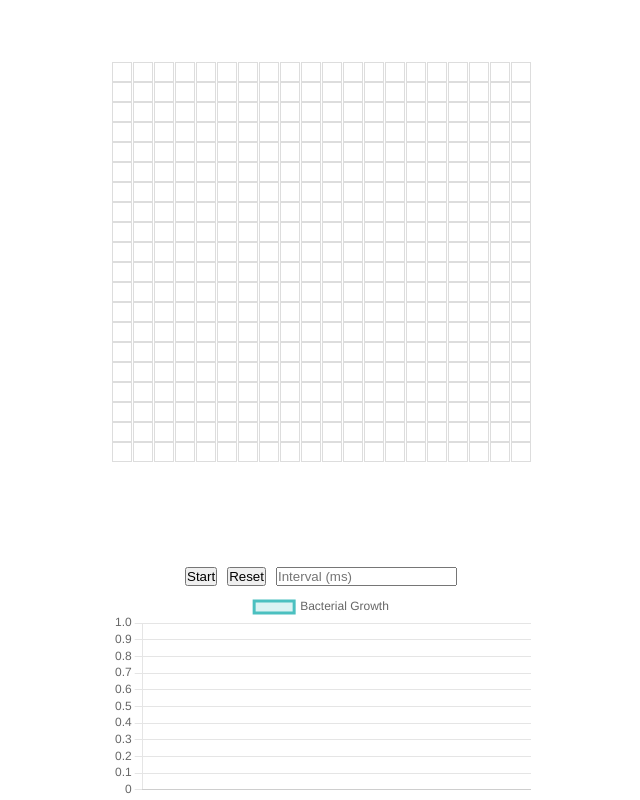
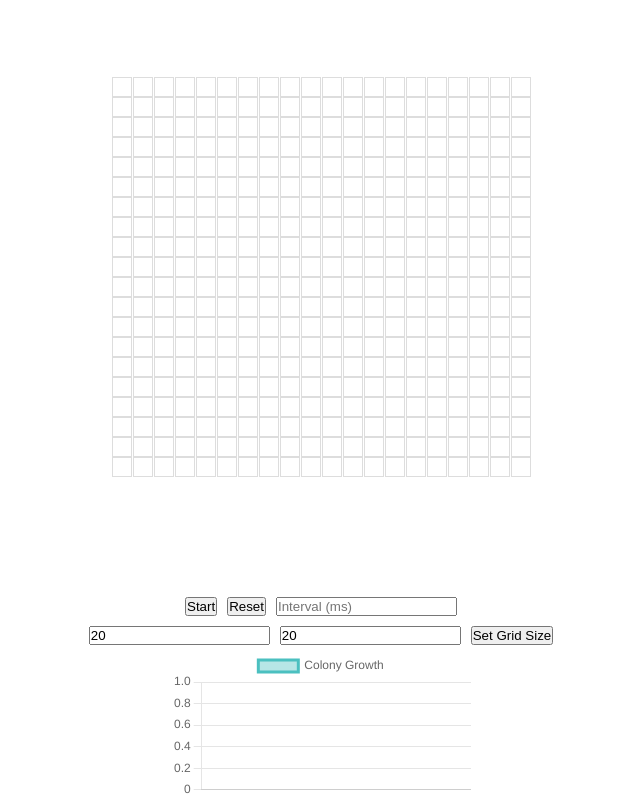
Before and after one commit to marsh-design/cell-growth-simulation, a React (Create React App) app: page / in a window 1280 px wide. Shown: the whole page, without its empty margins (319-959 px from the left). Built offline with nearby package versions, Linux system fonts and the light colour scheme.

Commit message:
commit with first two bonus features

```diff
--- a/src/App.tsx
+++ b/src/App.tsx
@@ -36,9 +36,9 @@ const App: React.FC = () => {
   const resetSimulation = () => {
     if (intervalId) clearInterval(intervalId);
     setGrid(Array.from({ length: 20 }, () => Array(20).fill(false)));
-    setIsRunning(false);
     setGrowthData([]);
     setLabels([]);
+    setIsRunning(false);
   };
 
   const handleSetInterval = (newInterval: number) => {
@@ -58,6 +58,10 @@ const App: React.FC = () => {
     }
   };
 
+  const setGridSize = (rows: number, cols: number) => {
+    setGrid(Array.from({ length: rows }, () => Array(cols).fill(false)));
+  };
+
   return (
     <div className="App">
       <Grid grid={grid} setGrid={setGrid} />
@@ -66,6 +70,7 @@ const App: React.FC = () => {
         resetSimulation={resetSimulation}
         setTimeInterval={handleSetInterval}
         isRunning={isRunning}
+        setGridSize={setGridSize}
       />
       <GrowthChart data={growthData} labels={labels} />
     </div>
--- a/src/components/Controls.tsx
+++ b/src/components/Controls.tsx
@@ -1,19 +1,32 @@
 // src/components/Controls.tsx
-import React from 'react';
+import React, { useState } from 'react';
 
 interface ControlsProps {
   startPauseSimulation: () => void;
   resetSimulation: () => void;
   setTimeInterval: (interval: number) => void;
   isRunning: boolean;
+  setGridSize: (rows: number, cols: number) => void;
 }
 
-const Controls: React.FC<ControlsProps> = ({ startPauseSimulation, resetSimulation, setTimeInterval, isRunning }) => {
+const Controls: React.FC<ControlsProps> = ({ startPauseSimulation, resetSimulation, setTimeInterval, isRunning, setGridSize }) => {
+  const [rows, setRows] = useState<number>(20);
+  const [cols, setCols] = useState<number>(20);
+
+  const handleGridSizeChange = () => {
+    setGridSize(rows, cols);
+  };
+
   return (
     <div className="controls">
       <button onClick={startPauseSimulation}>{isRunning ? 'Pause' : 'Start'}</button>
       <button onClick={resetSimulation}>Reset</button>
       <input type="number" onChange={(e) => setTimeInterval(Number(e.target.value))} placeholder="Interval (ms)" />
+      <div>
+        <input type="number" value={rows} onChange={(e) => setRows(Number(e.target.value))} placeholder="Rows" />
+        <input type="number" value={cols} onChange={(e) => setCols(Number(e.target.value))} placeholder="Cols" />
+        <button onClick={handleGridSizeChange}>Set Grid Size</button>
+      </div>
     </div>
   );
 };
--- a/src/components/GrowthChart.tsx
+++ b/src/components/GrowthChart.tsx
@@ -1,9 +1,9 @@
 // src/components/GrowthChart.tsx
-import { CategoryScale, Chart as ChartJS, Legend, LineElement, LinearScale, PointElement, Title, Tooltip } from 'chart.js';
+import { CategoryScale, Chart, Legend, LineElement, LinearScale, PointElement, Title, Tooltip } from 'chart.js';
 import React from 'react';
 import { Line } from 'react-chartjs-2';
 
-ChartJS.register(CategoryScale, LinearScale, PointElement, LineElement, Title, Tooltip, Legend);
+Chart.register(LineElement, PointElement, LinearScale, CategoryScale, Title, Tooltip, Legend);
 
 interface GrowthChartProps {
   data: number[];
@@ -12,18 +12,23 @@ interface GrowthChartProps {
 
 const GrowthChart: React.FC<GrowthChartProps> = ({ data, labels }) => {
   const chartData = {
-    labels,
+    labels: labels,
     datasets: [
       {
-        label: 'Bacterial Growth',
-        data,
+        label: 'Colony Growth',
+        data: data,
+        fill: false,
+        backgroundColor: 'rgba(75,192,192,0.4)',
         borderColor: 'rgba(75,192,192,1)',
-        backgroundColor: 'rgba(75,192,192,0.2)',
       },
     ],
   };
 
-  return <Line data={chartData} />;
+  return (
+    <div>
+      <Line data={chartData} />
+    </div>
+  );
 };
 
 export default GrowthChart;
--- a/src/services/simulation.ts
+++ b/src/services/simulation.ts
@@ -1,4 +1,4 @@
-
+// src/services/simulation.ts
 export const simulateGrowth = (grid: boolean[][]): boolean[][] => {
     const newGrid = grid.map(arr => [...arr]);
     for (let i = 0; i < grid.length; i++) {
```
Lines whose indentation alone changed are shown as unchanged.
